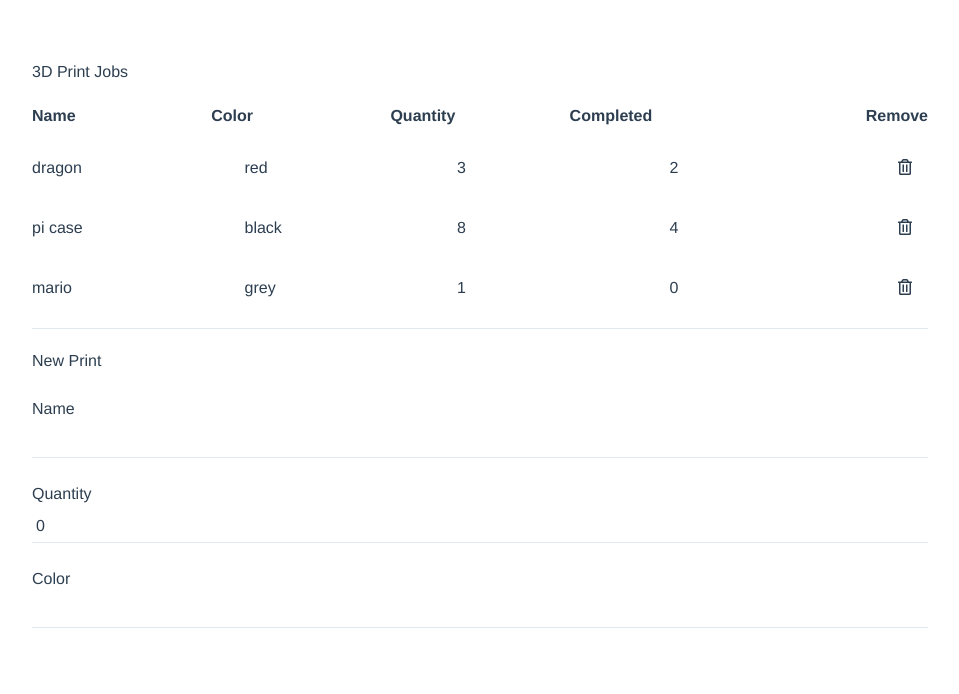
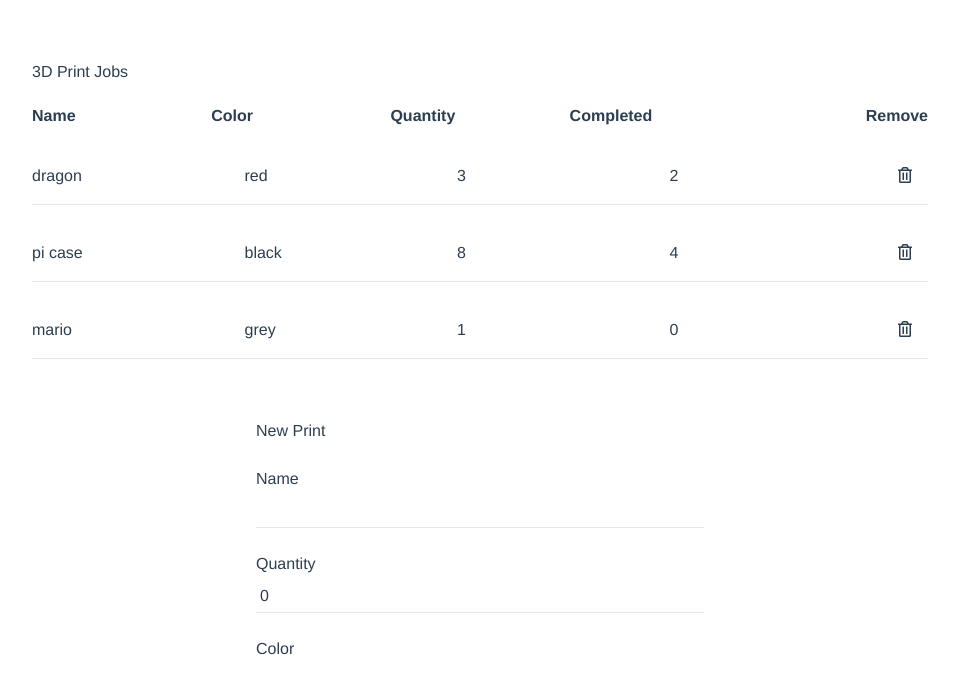
Before and after one commit to krames12/3d-print-jobs, a Vue app: page / in a window 1280 px wide. Shown: the top 694 px of the page, without its empty margins (160-1119 px from the left). Built offline with nearby package versions, Linux system fonts and the light colour scheme.

Commit message:
added bottom borders to job lines

```diff
--- a/src/components/Job.vue
+++ b/src/components/Job.vue
@@ -1,5 +1,5 @@
 <template>
-  <li class="job flex justify-between my-5">
+  <li class="job flex justify-between py-2 my-5 border-b border-grey-dark">
     <p class="self-center w-1/5">{{ job.name }}</p>
     <p class="self-center w-1/5">{{ job.color }}</p>
     <p class="self-center w-1/5">{{ job.qty }}</p>
--- a/src/components/JobList.vue
+++ b/src/components/JobList.vue
@@ -2,7 +2,7 @@
   <div class="container mx-auto">
     <h3>3D Print Jobs</h3>
     <ul class="list-reset my-5">
-      <li class="job flex justify-between my-5">
+      <li class="flex justify-between my-5">
         <p class="self-center w-1/5"><strong>Name</strong></p>
         <p class="self-center w-1/5"><strong>Color</strong></p>
         <p class="self-center w-1/5"><strong>Quantity</strong></p>
--- a/src/components/NewJobForm.vue
+++ b/src/components/NewJobForm.vue
@@ -1,5 +1,9 @@
 <template>
-  <form class="border-t border-grey-dark py-5"  name="newJobForm" @submit.prevent="handleSubmit" >
+  <form
+    class="py-5 mx-auto my-10 w-1/2"
+    name="newJobForm"
+    @submit.prevent="handleSubmit"
+  >
     <h3>New Print</h3>
     <fieldset class="my-5">
       <label for="newName" class="leading-loose block">Name</label>
```
